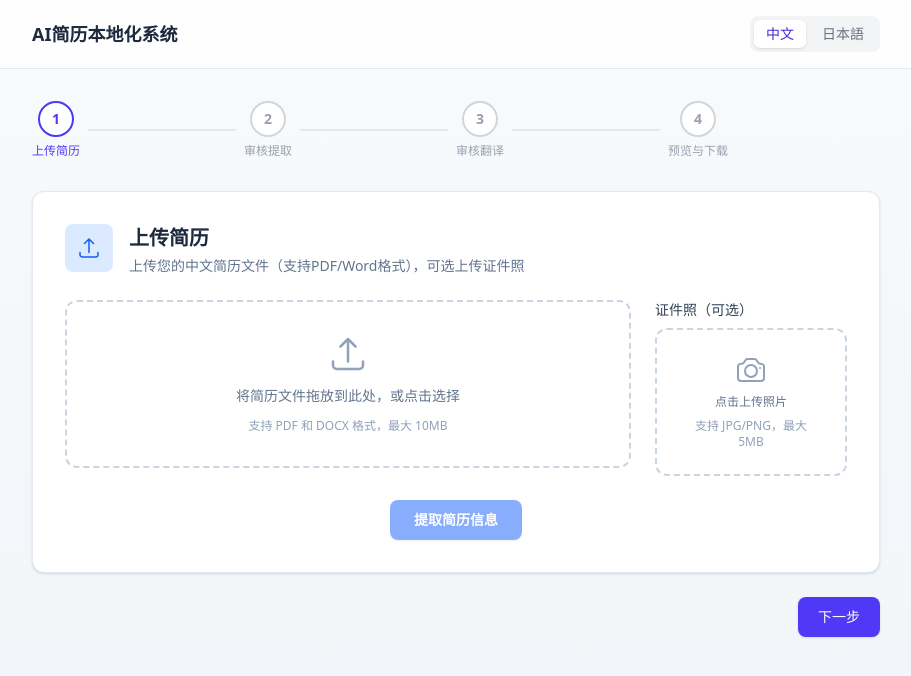
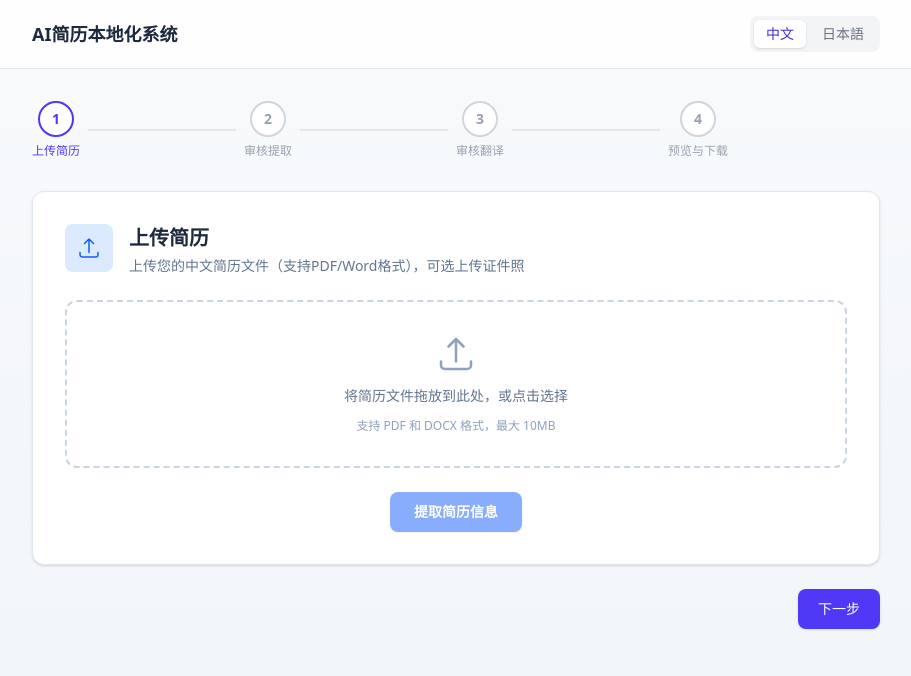
Before and after one commit to meltingBlue3/ai-resume-localizer, a React (Vite) app in the folder frontend/: page / in a window 1280 px wide. Shown: the top 676 px of the page, without its empty margins (184-1095 px from the left). Built offline with nearby package versions, Linux system fonts and the light colour scheme.

Commit message:
fix(quick-005): remove PhotoDropzone from UploadStep
- Remove PhotoDropzone import
- Remove photoFile and setPhotoFile store reads
- Replace two-column dropzone grid with plain FileDropzone

```diff
--- a/frontend/src/steps/UploadStep.tsx
+++ b/frontend/src/steps/UploadStep.tsx
@@ -4,7 +4,6 @@ import { useWizardStore } from '../stores/useWizardStore.ts';
 import { useResumeStore } from '../stores/useResumeStore.ts';
 import { uploadAndExtract } from '../api/client.ts';
 import FileDropzone from '../components/upload/FileDropzone.tsx';
-import PhotoDropzone from '../components/upload/PhotoDropzone.tsx';
 import { classifyError, type ClassifiedError } from '../utils/errorClassifier';
 import { ErrorBanner } from '../components/ui/ErrorBanner';
 import { useProgressStages, type ProgressStage } from '../hooks/useProgressStages';
@@ -21,11 +20,9 @@ export default function UploadStep() {
   const nextStep = useWizardStore((s) => s.nextStep);
 
   const resumeFile = useResumeStore((s) => s.resumeFile);
-  const photoFile = useResumeStore((s) => s.photoFile);
   const isExtracting = useResumeStore((s) => s.isExtracting);
 
   const setResumeFile = useResumeStore((s) => s.setResumeFile);
-  const setPhotoFile = useResumeStore((s) => s.setPhotoFile);
   const setExtracting = useResumeStore((s) => s.setExtracting);
   const setExtractionResult = useResumeStore((s) => s.setExtractionResult);
   const setExtractionError = useResumeStore((s) => s.setExtractionError);
@@ -68,21 +65,11 @@ export default function UploadStep() {
         </div>
       </div>
 
-      {/* Dropzones: two columns on lg, stacked on mobile */}
-      <div className="grid gap-6 lg:grid-cols-[1fr_auto]">
-        <FileDropzone
-          onFileAccepted={setResumeFile}
-          currentFile={resumeFile}
-          disabled={isExtracting}
-        />
-        <div className="lg:w-48">
-          <PhotoDropzone
-            onPhotoAccepted={setPhotoFile}
-            currentPhoto={photoFile}
-            disabled={isExtracting}
-          />
-        </div>
-      </div>
+      <FileDropzone
+        onFileAccepted={setResumeFile}
+        currentFile={resumeFile}
+        disabled={isExtracting}
+      />
 
       {/* Error banner */}
       {classifiedError && (
```
